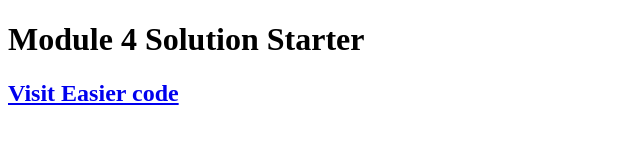
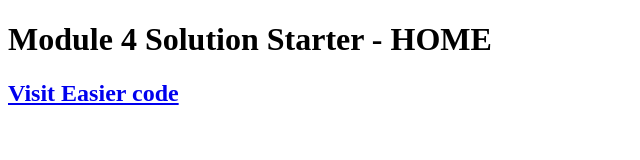
Before and after one commit to mrlnoronha/module4-solution, a plain HTML site: page index.html in a window 1280 px wide. Shown: the whole page, without its empty margins (0-640 px from the left). Drawn offline with Linux system fonts and the light colour scheme.

Commit message:
Update index.html

```diff
--- a/index.html
+++ b/index.html
@@ -2,10 +2,10 @@
 <html>
 <head>
   <meta charset="utf-8">
-  <title>Module 4 Solution Starter</title>
+  <title>Module 4 Solution Starter - HOME </title>
 </head>
 <body>
-  <h1>Module 4 Solution Starter</h1>
+  <h1>Module 4 Solution Starter - HOME </h1>
   <h2><a href="easier/index.html">Visit Easier code</a></h2>
   <h2></h2>
 </body>
```
